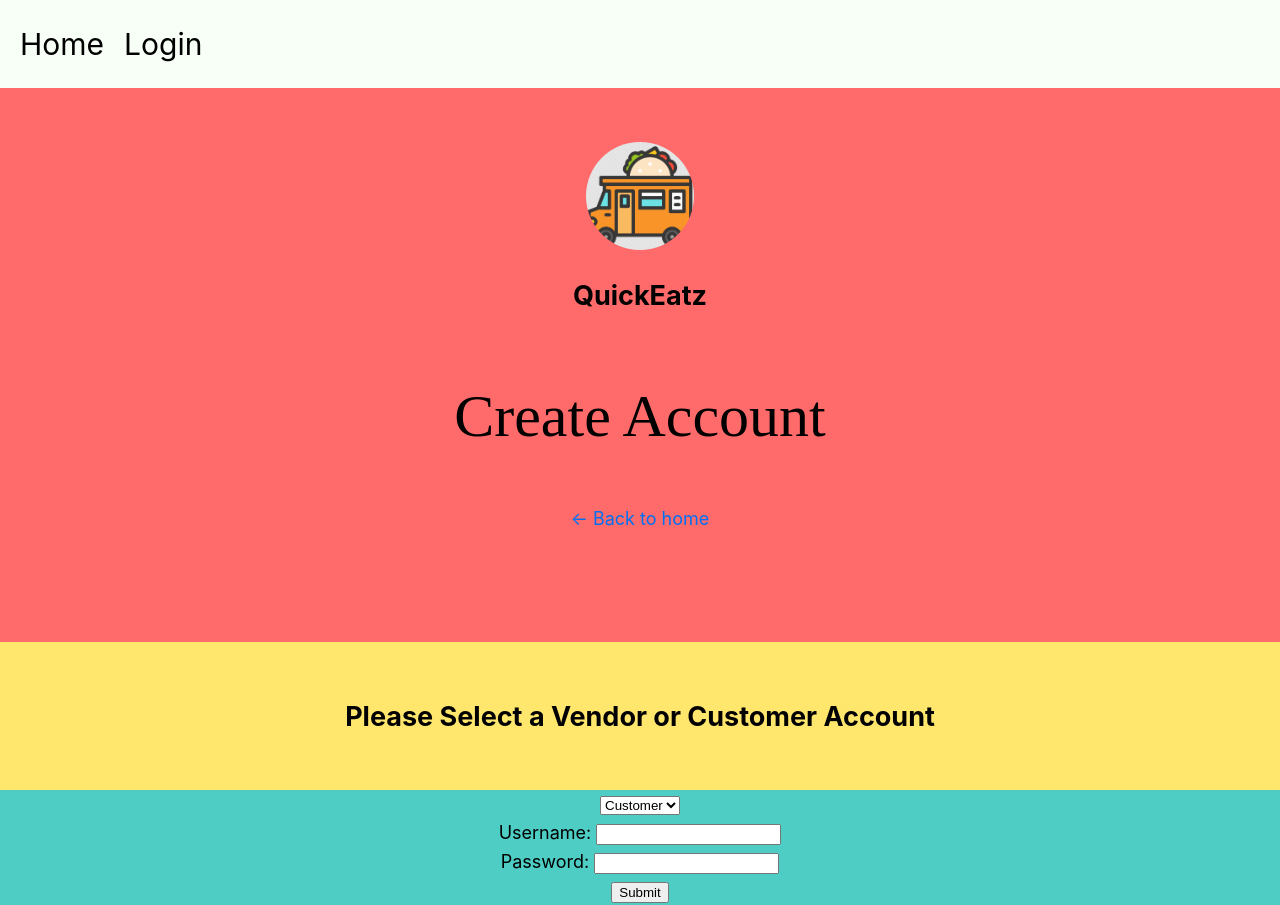
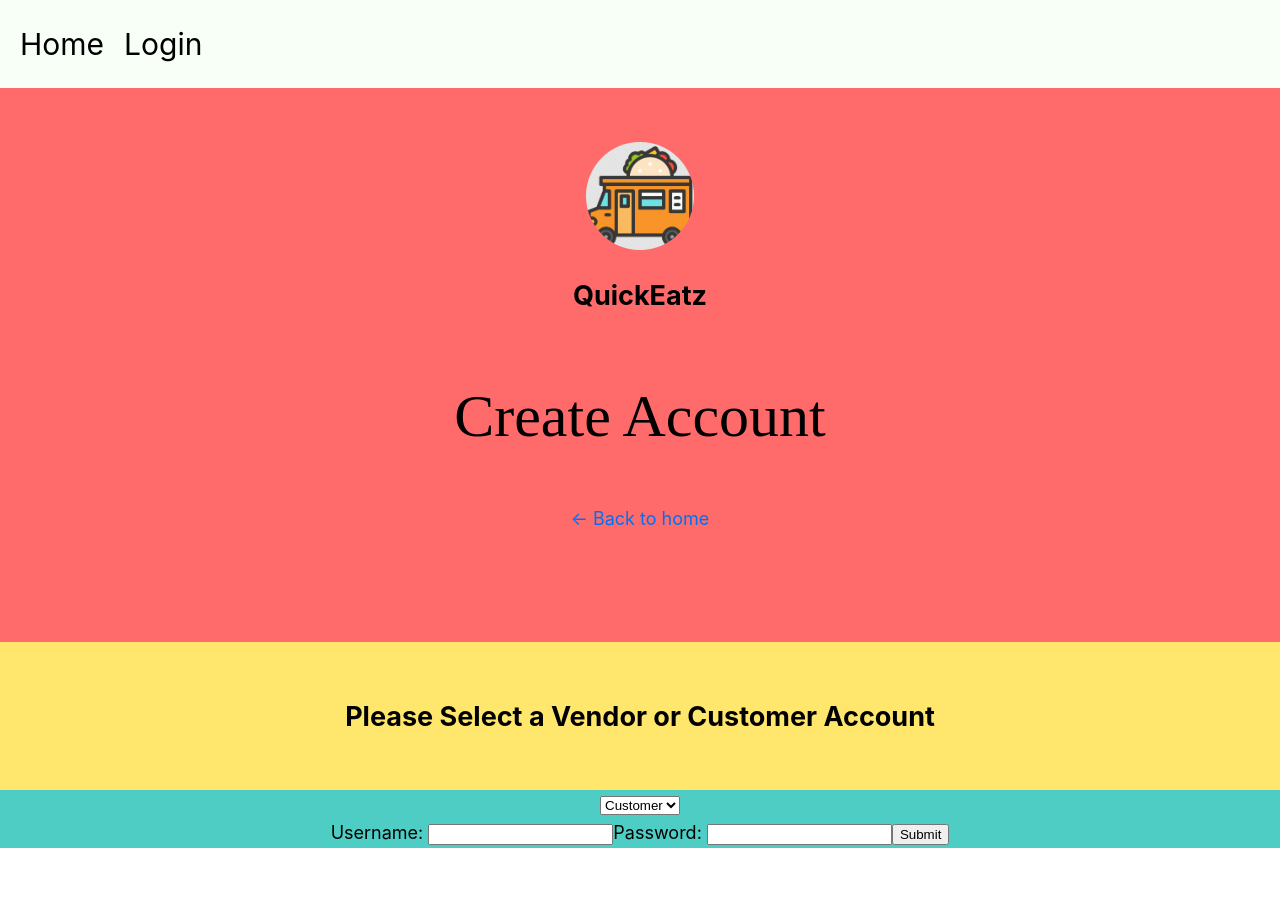
Before and after one commit to sngo103/QuickEatz, a Next.js app: page /createAccount in a window 1280 px wide. After the commit the page ends 848 px from the top, so only its background shows below. Built offline with nearby package versions, Linux system fonts and the light colour scheme.

Commit message:
modified craet account page.

```diff
--- a/pages/createAccount.js
+++ b/pages/createAccount.js
@@ -26,20 +26,21 @@ export default function FirstPost() {
       </section>
 
       <section className="bottomPage">
+
         <select>
           <option value="Customer">Customer</option>
           <option value="Vendor">Vendor</option>
         </select>
 
-        <form onSubmit>
+        <form onSubmit className="usernameLabel">
           <label className="usernameLabel">
             Username: <input type="text" name="username" />
           </label>
-          <div></div>
+
           <label className="passwordLabel">
             Password: <input type="test" name="password" />
           </label>
-          <div></div>
+
           <input type="submit" value="Submit" />
         </form>
 
```
